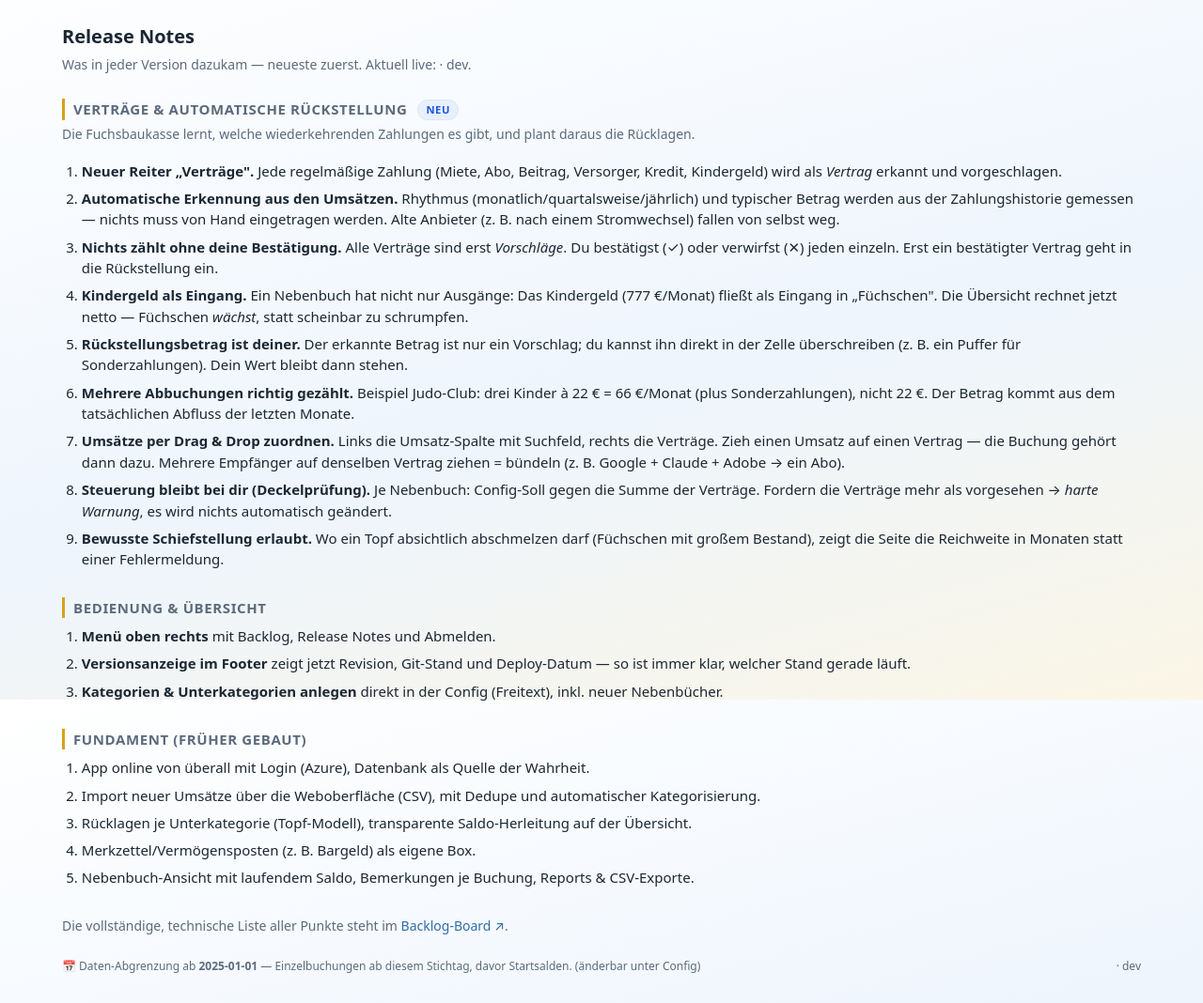
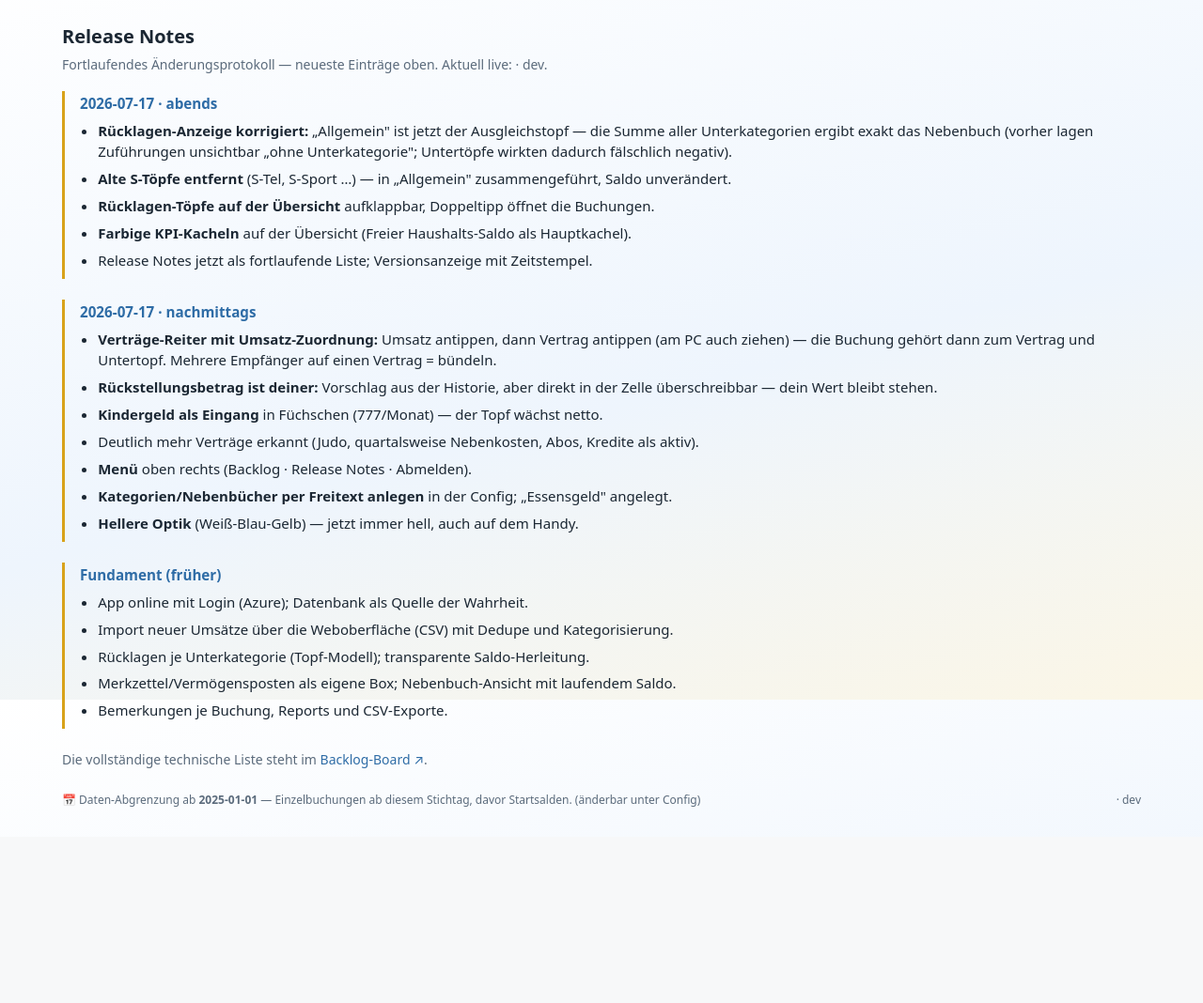
Before and after one commit to xamjamchok-debug/Tools, a FastAPI app: page /releasenotes in a window 1280 px wide. Shown: the part 55-1123 px from the top of the page at 94% size. After the commit the page ends 914 px from the top, so only its background shows below. Run offline with FastAPI, Linux system fonts and the light colour scheme.

Commit message:
Ruecklagen-Bug behoben (Ausgleichstopf + S-Toepfe weg) + Release Notes fortlaufend + Backlog
Joergs Rueckmeldungen 2026-07-17:

#3/#4 ECHTER FEHLER behoben: Telefon zeigte 374 gesamt, aber alle sichtbaren
Untertoepfe negativ + S-Tel noch dabei. Ursache: 532 EUR Zufuehrungen lagen
ohne Unterkategorie (NULL), die Untertoepfe zeigten nur den Verzehr.
- ruecklagen_baum: Allgemein-Ist = Nebenbuch-Ist - Summe(andere Toepfe).
  Damit Summe aller Untertoepfe inkl. Allgemein = Nebenbuch (Joergs Invariante).
  Wirkt auf Uebersicht UND Ruecklagen-Reiter.
- workflows/s_merge.py: 12 S-Toepfe -> Allgemein zusammengefuehrt, saldo-neutral
  geprueft (kein Drift), 623 Buchungen umgehaengt, S-Tel/S-Sport/... geloescht.

#1 Release Notes: jetzt fortlaufendes Aenderungsprotokoll (dated entries
untereinander, neueste oben) statt thematischer Seite.

#2 Versionsnummer: Zeitstempel via APP_BUILD_TIME beim Deploy (Datum + Uhrzeit).

Neue Design-Punkte ins Backlog (Joergs weiteres Feedback):
- #84: Untertoepfe (Allgemein/Kosmetik/Lebensmittel/Drogerie) als Drop-Ziele
  auf dem Vertraege-Reiter, damit Alltags-Umsaetze direkt reingezogen werden;
  klar erkannte Vertraege sollen einen Haken tragen.
- #85 BUG: Posten duerfen nicht zeitlos sein -- Stichtags-Auswertung braucht
  ein Datum (Posten von heute darf fuer vergangenen Stichtag nicht zaehlen).

Backlog v3.20. Tests 18 gruen.

Co-Authored-By: Claude Opus 4.8 <noreply@anthropic.com>

```diff
--- a/haushaltskasse/dashboard/templates/releasenotes.html
+++ b/haushaltskasse/dashboard/templates/releasenotes.html
@@ -2,74 +2,61 @@
 {% block titel %} · Release Notes{% endblock %}
 {% block content %}
 <h1>Release Notes</h1>
-<p class="sub">Was in jeder Version dazukam — neueste zuerst.
+<p class="sub">Fortlaufendes Änderungsprotokoll — neueste Einträge oben.
   {% set v = app_version() %}
   Aktuell live: <b>{% if v.revision %}{{ v.revision.split('--')[-1] }}{% endif %}</b>
-  · {{ v.version }}{% if v.build %} · Deploy {{ v.build }}{% endif %}.</p>
+  · {{ v.version }}{% if v.build %} · {{ v.build }}{% endif %}.</p>
 
-<section class="rn">
-  <h2>Verträge & automatische Rückstellung <span class="tag neu">neu</span></h2>
-  <p class="sub">Die Fuchsbaukasse lernt, welche wiederkehrenden Zahlungen es gibt, und plant daraus die Rücklagen.</p>
-  <ol>
-    <li><b>Neuer Reiter „Verträge".</b> Jede regelmäßige Zahlung (Miete, Abo, Beitrag, Versorger,
-        Kredit, Kindergeld) wird als <em>Vertrag</em> erkannt und vorgeschlagen.</li>
-    <li><b>Automatische Erkennung aus den Umsätzen.</b> Rhythmus (monatlich/quartalsweise/jährlich)
-        und typischer Betrag werden aus der Zahlungshistorie gemessen — nichts muss von Hand
-        eingetragen werden. Alte Anbieter (z. B. nach einem Stromwechsel) fallen von selbst weg.</li>
-    <li><b>Nichts zählt ohne deine Bestätigung.</b> Alle Verträge sind erst <em>Vorschläge</em>.
-        Du bestätigst (✓) oder verwirfst (✕) jeden einzeln. Erst ein bestätigter Vertrag geht in
-        die Rückstellung ein.</li>
-    <li><b>Kindergeld als Eingang.</b> Ein Nebenbuch hat nicht nur Ausgänge: Das Kindergeld
-        (777 €/Monat) fließt als Eingang in „Füchschen". Die Übersicht rechnet jetzt netto —
-        Füchschen <em>wächst</em>, statt scheinbar zu schrumpfen.</li>
-    <li><b>Rückstellungsbetrag ist deiner.</b> Der erkannte Betrag ist nur ein Vorschlag; du kannst
-        ihn direkt in der Zelle überschreiben (z. B. ein Puffer für Sonderzahlungen). Dein Wert
-        bleibt dann stehen.</li>
-    <li><b>Mehrere Abbuchungen richtig gezählt.</b> Beispiel Judo-Club: drei Kinder à 22 € =
-        66 €/Monat (plus Sonderzahlungen), nicht 22 €. Der Betrag kommt aus dem tatsächlichen
-        Abfluss der letzten Monate.</li>
-    <li><b>Umsätze per Drag & Drop zuordnen.</b> Links die Umsatz-Spalte mit Suchfeld, rechts die
-        Verträge. Zieh einen Umsatz auf einen Vertrag — die Buchung gehört dann dazu. Mehrere
-        Empfänger auf denselben Vertrag ziehen = bündeln (z. B. Google + Claude + Adobe → ein Abo).</li>
-    <li><b>Steuerung bleibt bei dir (Deckelprüfung).</b> Je Nebenbuch: Config-Soll gegen die Summe
-        der Verträge. Fordern die Verträge mehr als vorgesehen → <em>harte Warnung</em>, es wird
-        nichts automatisch geändert.</li>
-    <li><b>Bewusste Schiefstellung erlaubt.</b> Wo ein Topf absichtlich abschmelzen darf (Füchschen
-        mit großem Bestand), zeigt die Seite die Reichweite in Monaten statt einer Fehlermeldung.</li>
-  </ol>
+{# Jeder Eintrag = ein Deploy/Änderungspaket. NEUE EINTRÄGE OBEN einfügen. #}
+
+<section class="rn-entry">
+  <div class="rn-datum">2026-07-17 · abends</div>
+  <ul>
+    <li><b>Rücklagen-Anzeige korrigiert:</b> „Allgemein" ist jetzt der Ausgleichstopf — die Summe
+      aller Unterkategorien ergibt exakt das Nebenbuch (vorher lagen Zuführungen unsichtbar „ohne
+      Unterkategorie"; Untertöpfe wirkten dadurch fälschlich negativ).</li>
+    <li><b>Alte S-Töpfe entfernt</b> (S-Tel, S-Sport …) — in „Allgemein" zusammengeführt, Saldo
+      unverändert.</li>
+    <li><b>Rücklagen-Töpfe auf der Übersicht</b> aufklappbar, Doppeltipp öffnet die Buchungen.</li>
+    <li><b>Farbige KPI-Kacheln</b> auf der Übersicht (Freier Haushalts-Saldo als Hauptkachel).</li>
+    <li>Release Notes jetzt als fortlaufende Liste; Versionsanzeige mit Zeitstempel.</li>
+  </ul>
 </section>
 
-<section class="rn">
-  <h2>Bedienung & Übersicht</h2>
-  <ol>
-    <li><b>Menü oben rechts</b> mit Backlog, Release Notes und Abmelden.</li>
-    <li><b>Versionsanzeige im Footer</b> zeigt jetzt Revision, Git-Stand und Deploy-Datum —
-        so ist immer klar, welcher Stand gerade läuft.</li>
-    <li><b>Kategorien & Unterkategorien anlegen</b> direkt in der Config (Freitext), inkl.
-        neuer Nebenbücher.</li>
-  </ol>
+<section class="rn-entry">
+  <div class="rn-datum">2026-07-17 · nachmittags</div>
+  <ul>
+    <li><b>Verträge-Reiter mit Umsatz-Zuordnung:</b> Umsatz antippen, dann Vertrag antippen (am PC
+      auch ziehen) — die Buchung gehört dann zum Vertrag und Untertopf. Mehrere Empfänger auf einen
+      Vertrag = bündeln.</li>
+    <li><b>Rückstellungsbetrag ist deiner:</b> Vorschlag aus der Historie, aber direkt in der Zelle
+      überschreibbar — dein Wert bleibt stehen.</li>
+    <li><b>Kindergeld als Eingang</b> in Füchschen (777/Monat) — der Topf wächst netto.</li>
+    <li>Deutlich mehr Verträge erkannt (Judo, quartalsweise Nebenkosten, Abos, Kredite als aktiv).</li>
+    <li><b>Menü</b> oben rechts (Backlog · Release Notes · Abmelden).</li>
+    <li><b>Kategorien/Nebenbücher per Freitext anlegen</b> in der Config; „Essensgeld" angelegt.</li>
+    <li><b>Hellere Optik</b> (Weiß-Blau-Gelb) — jetzt immer hell, auch auf dem Handy.</li>
+  </ul>
 </section>
 
-<section class="rn">
-  <h2>Fundament (früher gebaut)</h2>
-  <ol>
-    <li>App online von überall mit Login (Azure), Datenbank als Quelle der Wahrheit.</li>
-    <li>Import neuer Umsätze über die Weboberfläche (CSV), mit Dedupe und automatischer Kategorisierung.</li>
-    <li>Rücklagen je Unterkategorie (Topf-Modell), transparente Saldo-Herleitung auf der Übersicht.</li>
-    <li>Merkzettel/Vermögensposten (z. B. Bargeld) als eigene Box.</li>
-    <li>Nebenbuch-Ansicht mit laufendem Saldo, Bemerkungen je Buchung, Reports & CSV-Exporte.</li>
-  </ol>
+<section class="rn-entry">
+  <div class="rn-datum">Fundament (früher)</div>
+  <ul>
+    <li>App online mit Login (Azure); Datenbank als Quelle der Wahrheit.</li>
+    <li>Import neuer Umsätze über die Weboberfläche (CSV) mit Dedupe und Kategorisierung.</li>
+    <li>Rücklagen je Unterkategorie (Topf-Modell); transparente Saldo-Herleitung.</li>
+    <li>Merkzettel/Vermögensposten als eigene Box; Nebenbuch-Ansicht mit laufendem Saldo.</li>
+    <li>Bemerkungen je Buchung, Reports und CSV-Exporte.</li>
+  </ul>
 </section>
 
-<p class="sub">Die vollständige, technische Liste aller Punkte steht im
+<p class="sub">Die vollständige technische Liste steht im
   <a href="/backlog" target="_blank">Backlog-Board ↗</a>.</p>
 
 <style>
-  .rn{margin:0 0 1.8rem}
-  .rn h2{margin-bottom:.2rem}
-  .rn ol{margin:.5rem 0 0;padding-left:1.3rem}
-  .rn li{margin:.42rem 0;line-height:1.5}
-  .tag.neu{font-size:.7rem;vertical-align:middle;background:#e8f0fe;color:#1a56db;
-           padding:.1rem .5rem;border-radius:999px;margin-left:.4rem}
+  .rn-entry{border-left:3px solid var(--hi);padding:2px 0 2px 16px;margin:0 0 22px}
+  .rn-datum{font-weight:700;color:var(--accent);margin-bottom:6px;font-size:.95rem}
+  .rn-entry ul{margin:0;padding-left:1.2rem}
+  .rn-entry li{margin:.4rem 0;line-height:1.5}
 </style>
 {% endblock %}
--- a/haushaltskasse/docs/backlog-board.html
+++ b/haushaltskasse/docs/backlog-board.html
@@ -380,6 +380,9 @@
     [78,'Verträge','🚀 **Verträge-Reiter: Erkennung + Drag&Drop-Zuordnung + editierbare Rückstellung** (Jörgs „Clou" 2026-07-17)','Neuer Reiter `/vertraege`: wiederkehrende Zahlungen werden als Verträge erkannt (Rhythmus+Betrag aus Historie, Kern-Betrag-Logik, Fortsetzungs-Merge bei Empfänger-/Zweckwechsel). **Vertrag = Behälter:** Buchungen per **Antippen ODER Ziehen** zuordnen (viele → ein Vertrag = bündeln), Buchung wandert in dessen Kat+Unterkat. **Rückstellung gespeichert + editierbar** (Vorschlag aus Historie, aber Jörgs Wert bleibt bei `bestaetigt`). Kindergeld als **Eingang** (Füchschen wächst netto). Deckelprüfung hart + Schiefstellung mit Reichweite. Tabelle `vertraege` (+`richtung`,+`monatsrate_cent`), `buchungen.vertrag_id`. Rate = Gesamtabfluss letzte 6 Mon ÷ Monate (Judo 3×22=66+Puffer). **Deployt Rev 0000017.** **Bug behoben Rev 0000018:** Handy zeigte weiße Flächen (falsche CSS-Vars `--box/--rand` statt `--card/--border`) + Drag geht nicht auf Touch → Tipp-Zuordnung ergänzt',3,[],'','🚀 Deployed'],
     [79,'Bedienung','🚀 **Menü (Backlog/Release Notes/Abmelden) + Release-Notes-Seite + Nebenbuch/Unterkat per Freitext anlegen** (Jörg 2026-07-17)','Nav bekommt ein Dropdown „Menü ▾" (Backlog, Release Notes, Abmelden). Neue Seite `/releasenotes` (detailliert, laienverständlich). Config: neues **Nebenbuch anlegen** (`POST /api/kategorie`) + Unterkategorien-Anlegen existierte schon. Unterkategorie **„Essensgeld"** unter Füchschen angelegt (Jörg-Wunsch). Footer zeigt Revision+Git+Deploy-Datum',3,[],'','🚀 Deployed'],
     [81,'Übersicht','🚀 **Rücklagen-Töpfe in der Übersicht aufklappbar + Doppeltipp → Buchungen** (Jörg 2026-07-17)','Der flache „Rücklagen-Töpfe"-Block auf der Übersicht ist jetzt der interaktive Baum: Tipp klappt Unterkategorien auf/zu, Doppeltipp öffnet `/nebenbuch`. Nutzt `ruecklagen_baum` (um `zaehlt_als` erweitert, Forderungen ausgefiltert). **Reiter Rücklagen bleibt** für die Aktionen (zurücklegen/entnehmen/umbuchen) — Jörgs Wahl gegen Vollmerge. KPI-Kacheln + Herleitungs-Ergebniszeile mit **Farbflächen** (Weiß-Blau-Gelb, Hero-Kachel für den Saldo) — „bunt highlighten"',3,[],'','🚀 Deployed'],
+    [83,'Rücklagen','🚀 **Ausgleichstopf „Allgemein" + S-Töpfe entfernt — Untertöpfe summieren zum Nebenbuch** (Jörg-Bug 2026-07-17)','Telefon zeigte 374 gesamt, aber alle sichtbaren Untertöpfe negativ + S-Tel dabei. Ursache: 532 € Zuführungen lagen ohne Unterkategorie (NULL), Untertöpfe zeigten nur den Verzehr. **Fix:** `ruecklagen_baum` rechnet **Allgemein-Ist = Nebenbuch-Ist − Σ(andere Töpfe)** → Σ(alle inkl. Allgemein) = Nebenbuch (Jörgs Invariante). Zusätzlich `workflows/s_merge.py`: 12 S-Töpfe (S-Tel/S-Sport/…) → Allgemein zusammengeführt, **saldo-neutral geprüft**, 623 Buchungen umgehängt. Wirkt auf Übersicht UND Rücklagen-Reiter',3,[],'','🚀 Deployed'],
+    [84,'Verträge','💡 **Untertöpfe (Allgemein/Kosmetik/Lebensmittel/Drogerie) als Drop-Ziele auf dem Verträge-Reiter + „erkannt"-Haken** (Jörg 2026-07-17)','Jörg will auf der Vertrags-Seite nicht nur Verträge, sondern auch die **bloßen Budget-Untertöpfe** als Ablageziele sehen, um Alltags-Umsätze (Lebensmittel/Drogerie/Kosmetik) direkt reinzuziehen (= manueller Sammeltopf ohne Rhythmus, s. #82). Außerdem: klar erkannte Verträge sollen sichtbar einen **Haken** tragen (bestätigt/erkannt deutlicher machen). Umsetzung: alle Nebenbücher mit ihren Unterkategorien als Drop-Rows rendern; neuer Endpoint `POST /api/unterkategorie/{id}/buchung/{id}` (vertrag_id bleibt NULL)',0,[],'','💡 offen (Jörgs nächster Wunsch)'],
+    [85,'Posten','🐞 **Posten dürfen nicht zeitlos sein — Stichtags-Auswertung braucht ein Datum** (Jörg 2026-07-17)','Vermögensposten (ETF, Anlage, Bar) werden aktuell **zeitlos-konstant** in den Saldo gerechnet (#11 U4). Jörg: „Die Posten können nicht zeitlos sein, sonst funktioniert die stichtagsbezogene Auswertung nicht." Ein Posten von heute darf für einen **vergangenen Stichtag** nicht zählen, und Werte ändern sich über die Zeit. Fix: Posten brauchen ein **Gültig-ab-/Wertdatum** (ggf. Wert-Historie), `haushaltssaldo_per_stichtag` filtert danach. Betrifft `vermoegensposten`-Schema + Stichtags-Query',0,['bug'],'','🐞 offen'],
     [82,'Verträge/Config','📐 **Regelmäßig ≠ Vertrag + großer Config-Abgleich** (Jörg 2026-07-17, im Designpapier)','(A) ALDI/DM/Kosmetik sind regelmäßig, aber **kein Vertrag** (Lebensmittel/Alltag) — Erkennung erzeugt hier Fehltreffer. Lösung: Behälter kann **Vertrag ODER manueller Budget-/Sammeltopf** sein; Jörg legt „Lebensmittel"/„Kosmetik" manuell an, zieht Buchungen rein, setzt Budget ohne Rhythmus. (B) **Reconciliation-Schritt:** Verträge + alte Untertöpfe müssen zusammen in die Config, **Config-Werte je Nebenbuch werden respektiert** — Abweichungen erzeugen **viele Wahrnehmungen** (Prinzip 3), Jörg löst jede (Überbuchung akzeptieren ODER Rücklage erhöhen). Eigener konzentrierter Schritt, Nebenbuch für Nebenbuch, VOR dem Rückstellungslauf #76',1,[],'','📐 Designed'],
     [80,'Rücklagen','📐 **GRUNDPRINZIPIEN Rücklagensaldo (Jörg 2026-07-17, unverhandelbar)** — im Designpapier festgehalten','(1) **Saldo bleibt wie er ist** — nur Jörg manuell ODER der monatliche Rückstellungslauf ändern ihn, sonst NICHTS (kein Import/Erkennung/Zuordnung). (2) **Nicht verteiltes Budget liegt auf „Allgemein"** je Nebenbuch — kann verteilt oder für unregelmäßige Zahlungen genutzt werden (bewusster Puffer, kein Fehler). (3) **Alle Buchungen eines Nebenbuchs zusammen bilden die Rücklage** — stimmt es nicht, muss es eine **Wahrnehmung** (Anzeige) geben, die Jörg behandelt: entweder Überbuchung akzeptieren ODER Rücklage erhöhen; nie still ausgleichen. Details in `vertraege-und-rueckstellung-design.md`',1,[],'','📐 Designed (steuert #76 Rückstellungslauf)'],
     [74,'Import','💡 **Amazon über die Bestellnummer auflösen** (Jörgs Einschätzung 2026-07-17 bestätigt)','**Jörg hat recht:** Bei Amazon steht im `verwendungszweck` **kein Artikel**, nur die Bestellnummer (`302-1391286-9493130 AMZN Mktp DE …`) bzw. Banknichtssagendes („Sonstige Ausgaben / Sonstige Ausgaben"). Aus der Bankbuchung allein ist die Kategorie **nicht** ableitbar → bleibt vorerst manuell. **Aber:** die **Bestellnummer ist ein Schlüssel** — Amazons Bestellexport (CSV) enthält Bestellnummer + Artikelname. Join darüber ⇒ Artikel automatisch an die Buchung, Kategorie ableitbar. Betrifft **457 Buchungen** (Payments 354 + EU 97 + Mktp 6). Setzt voraus, dass Jörg den Export zieht; passt zum ohnehin offenen Umbau `parse_amazon_visa` .xls→CSV. **Nächster Schritt:** Jörg zieht einmal einen Export, dann Testabgleich der Bestellnummern',0,[],'','💡 Idee (wartet auf Musterdatei)'],
```
Also changed, not shown: haushaltskasse/dashboard/queries.py (+17 -4 lines), haushaltskasse/docs/BACKLOG.md (+4 -1 lines), haushaltskasse/workflows/s_merge.py (added, +88 -0 lines).
